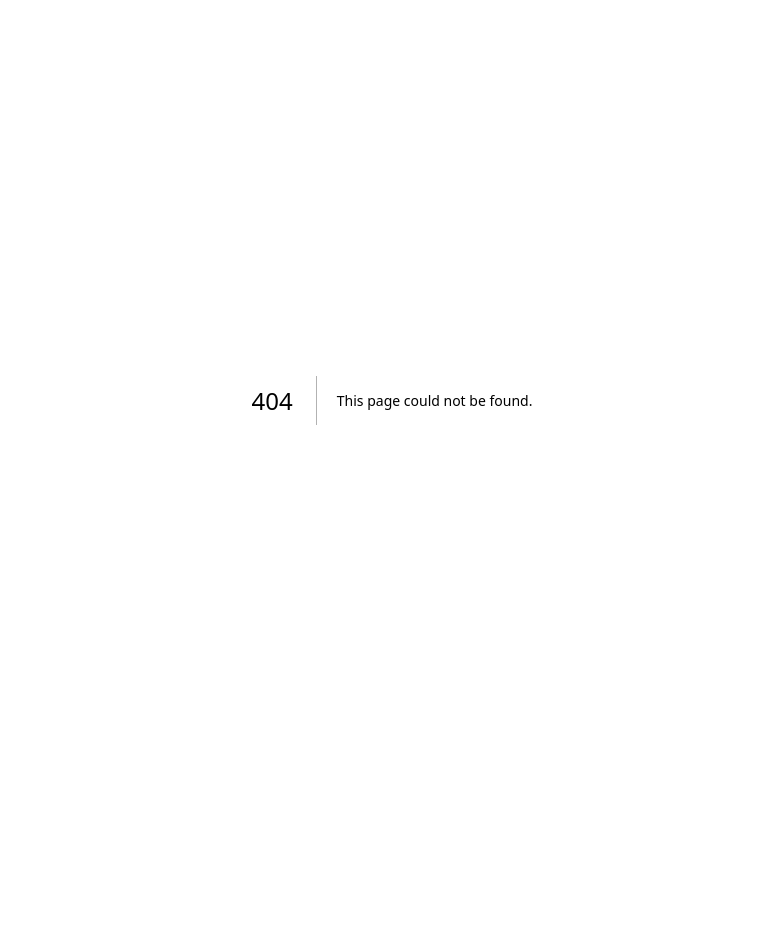
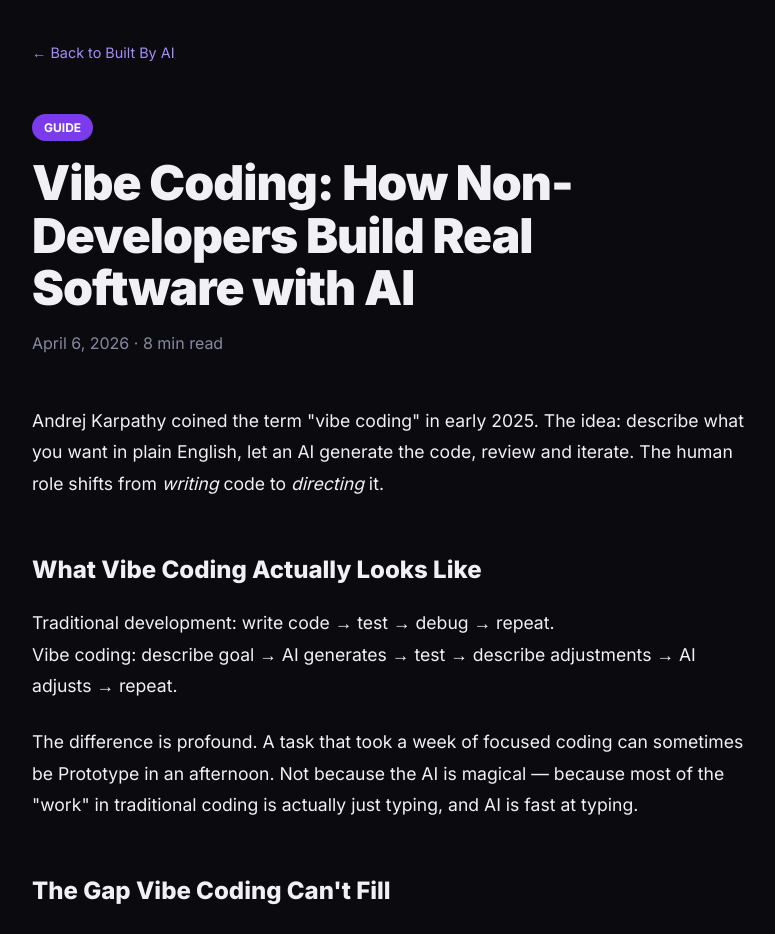
Before and after one commit to claudiaclawdbot/built-by-ai, a Next.js app: page /blog/vibe-coding-guide in a window 1280 px wide. Before the commit this address had no page. Shown: the top 934 px of the page, without its empty margins (248-1023 px from the left). Before the commit the page ends 800 px from the top, so only its background shows below. Built offline with nearby package versions, Linux system fonts and the light colour scheme.

Commit message:
Add blog with vibe coding guide article for SEO

```diff
--- /dev/null
+++ b/app/blog/vibe-coding-guide/page.tsx
@@ -0,0 +1,153 @@
+import Link from 'next/link'
+
+export default function VibeCodingGuide() {
+  return (
+    <div style={{
+      minHeight: '100vh',
+      background: 'var(--bg)',
+      color: 'var(--text)',
+      padding: '40px 24px 80px'
+    }}>
+      <div style={{ maxWidth: '720px', margin: '0 auto' }}>
+        <Link href="/" style={{ color: 'var(--accent-light)', textDecoration: 'none', fontSize: '0.9rem' }}>
+          ← Back to Built By AI
+        </Link>
+
+        <article style={{ marginTop: '48px' }}>
+          <header style={{ marginBottom: '48px' }}>
+            <div style={{
+              display: 'inline-block',
+              background: 'var(--accent)',
+              color: '#fff',
+              padding: '4px 12px',
+              borderRadius: '20px',
+              fontSize: '0.75rem',
+              fontWeight: 700,
+              marginBottom: '16px'
+            }}>
+              GUIDE
+            </div>
+            <h1 style={{
+              fontSize: 'clamp(2rem, 5vw, 3rem)',
+              fontWeight: 900,
+              letterSpacing: '-0.02em',
+              lineHeight: 1.1,
+              marginBottom: '16px'
+            }}>
+              Vibe Coding: How Non-Developers Build Real Software with AI
+            </h1>
+            <p style={{ color: 'var(--text-muted)', fontSize: '1rem' }}>
+              April 6, 2026 · 8 min read
+            </p>
+          </header>
+
+          <div style={{ fontSize: '1.1rem', lineHeight: 1.8, color: 'var(--text)' }}>
+            <p style={{ marginBottom: '24px' }}>
+              Andrej Karpathy coined the term "vibe coding" in early 2025. The idea: describe what you want in plain English, let an AI generate the code, review and iterate. The human role shifts from <em>writing</em> code to <em>directing</em> it.
+            </p>
+
+            <h2 style={{ fontSize: '1.5rem', fontWeight: 800, marginTop: '48px', marginBottom: '16px' }}>
+              What Vibe Coding Actually Looks Like
+            </h2>
+            <p style={{ marginBottom: '24px' }}>
+              Traditional development: write code → test → debug → repeat.<br/>
+              Vibe coding: describe goal → AI generates → test → describe adjustments → AI adjusts → repeat.
+            </p>
+            <p style={{ marginBottom: '24px' }}>
+              The difference is profound. A task that took a week of focused coding can sometimes be Prototype in an afternoon. Not because the AI is magical — because most of the "work" in traditional coding is actually just typing, and AI is fast at typing.
+            </p>
+
+            <h2 style={{ fontSize: '1.5rem', fontWeight: 800, marginTop: '48px', marginBottom: '16px' }}>
+              The Gap Vibe Coding Can't Fill
+            </h2>
+            <p style={{ marginBottom: '24px' }}>
+              Here's the problem: vibe coding requires iteration. You describe something, it breaks, you describe what's wrong, it fixes, you test again. This loop is fast if you know what you're doing and slow if you don't.
+            </p>
+            <p style={{ marginBottom: '24px' }}>
+              Most people who try vibe coding hit a wall. They can't articulate what's wrong. They don't know if the AI's solution is correct. They spend hours going in circles.
+            </p>
+            <p style={{ marginBottom: '24px' }}>
+              <strong>That's the gap we fill.</strong> We've done the iteration loop hundreds of times. We know how to describe problems to AI. We know when the AI is going off the rails. We know how to course-correct.
+            </p>
+
+            <h2 style={{ fontSize: '1.5rem', fontWeight: 800, marginTop: '48px', marginBottom: '16px' }}>
+              What You Can Actually Build with Vibe Coding
+            </h2>
+            <ul style={{ marginBottom: '24px', paddingLeft: '24px', lineHeight: 2 }}>
+              <li>Landing pages and portfolio sites</li>
+              <li>Chrome extensions that automate browser tasks</li>
+              <li>Web apps with database backing (CRUD operations)</li>
+              <li>API integrations between services you use</li>
+              <li>Automation scripts (save data, send emails, process files)</li>
+              <li>Dashboards and data visualization tools</li>
+            </ul>
+
+            <h2 style={{ fontSize: '1.5rem', fontWeight: 800, marginTop: '48px', marginBottom: '16px' }}>
+              What Still Requires "Real" Development
+            </h2>
+            <p style={{ marginBottom: '24px' }}>
+              Honest answer: high-scale systems, anything requiring complex security auditing, real-time multiplayer apps with complex state, and projects where correctness matters more than speed (medical, financial, aerospace).
+            </p>
+            <p style={{ marginBottom: '24px' }}>
+              For most indie projects, small business tools, and personal automations? Vibe coding is more than sufficient.
+            </p>
+
+            <h2 style={{ fontSize: '1.5rem', fontWeight: 800, marginTop: '48px', marginBottom: '16px' }}>
+              The Tools We Use
+            </h2>
+            <p style={{ marginBottom: '16px' }}>
+              Our AI-assisted workflow combines multiple tools:
+            </p>
+            <ul style={{ marginBottom: '24px', paddingLeft: '24px', lineHeight: 2 }}>
+              <li><strong>Claude Code</strong> — Best for complex reasoning and full-stack features</li>
+              <li><strong>Cursor</strong> — Great for iterative UI work and real-time collaboration</li>
+              <li><strong>Codex</strong> — Strong for code completion and rapid prototyping</li>
+              <li><strong>Next.js</strong> — Our default framework for web apps</li>
+              <li><strong>Supabase</strong> — Database + auth without the overhead</li>
+            </ul>
+
+            <h2 style={{ fontSize: '1.5rem', fontWeight: 800, marginTop: '48px', marginBottom: '16px' }}>
+              Is Vibe Coding "Real" Development?
+            </h2>
+            <p style={{ marginBottom: '24px' }}>
+              Here's our take: the output is the same. You get working software. Whether it was typed by a human or generated by an AI is an implementation detail.
+            </p>
+            <p style={{ marginBottom: '24px' }}>
+              What matters is: does it work? Is it maintainable? Can you own it? We've shipped production apps built via vibe coding that handle real users and real money. The methodology didn't matter. The result did.
+            </p>
+
+            <h2 style={{ fontSize: '1.5rem', fontWeight: 800, marginTop: '48px', marginBottom: '16px' }}>
+              Want to Try Vibe Coding Yourself?
+            </h2>
+            <p style={{ marginBottom: '24px' }}>
+              Start with something small. A single-page landing page. A browser bookmarklet. A script that does one thing. Don't try to build your SaaS on day one.
+            </p>
+            <p style={{ marginBottom: '24px' }}>
+              Tools to try: <Link href="https://codeium.com" style={{ color: 'var(--accent-light)' }}>Codeium</Link> (free), <Link href="https://cursor.sh" style={{ color: 'var(--accent-light)' }}>Cursor</Link> (has free tier), or just use <Link href="https://claude.ai" style={{ color: 'var(--accent-light)' }}>Claude</Link> directly with the right prompts.
+            </p>
+
+            <h2 style={{ fontSize: '1.5rem', fontWeight: 800, marginTop: '48px', marginBottom: '16px' }}>
+              Want to Skip the Learning Curve?
+            </h2>
+            <p style={{ marginBottom: '24px' }}>
+              That's what we do. Describe what you want built. We use vibe coding tools to build it. You get working code in days, not weeks.
+            </p>
+            <p style={{ marginBottom: '24px' }}>
+              <Link href="/#intake" style={{
+                display: 'inline-block',
+                background: 'var(--accent)',
+                color: '#fff',
+                padding: '12px 24px',
+                borderRadius: '10px',
+                textDecoration: 'none',
+                fontWeight: 700
+              }}>
+                Start Your Project →
+              </Link>
+            </p>
+          </div>
+        </article>
+      </div>
+    </div>
+  )
+}
--- a/app/page.tsx
+++ b/app/page.tsx
@@ -462,6 +462,7 @@ export default function HomePage() {
           <div className="footer-links">
             <a href="#how-it-works">How It Works</a>
             <a href="#pricing">Pricing</a>
+            <a href="/blog/vibe-coding-guide">Blog</a>
             <a href="#intake">Get Started</a>
           </div>
         </div>
```
